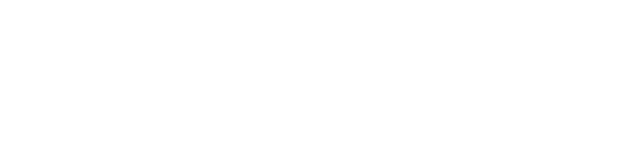
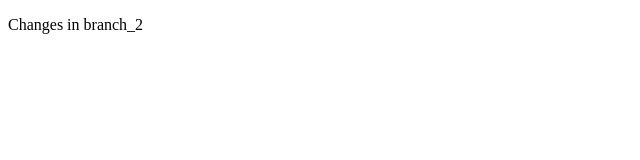
Before and after one commit to venger-alex/TestingGit, a plain HTML site: page index.html in a window 1280 px wide. Shown: the whole page, without its empty margins (0-640 px from the left). Drawn offline with Linux system fonts and the light colour scheme.

Commit message:
2 commit

```diff
--- a/index.html
+++ b/index.html
@@ -4,6 +4,7 @@
 	<title>Index page</title>
 </head>
 <body>
+	<p>Changes in branch_2</p>
 
 </body>
 </html>
```
